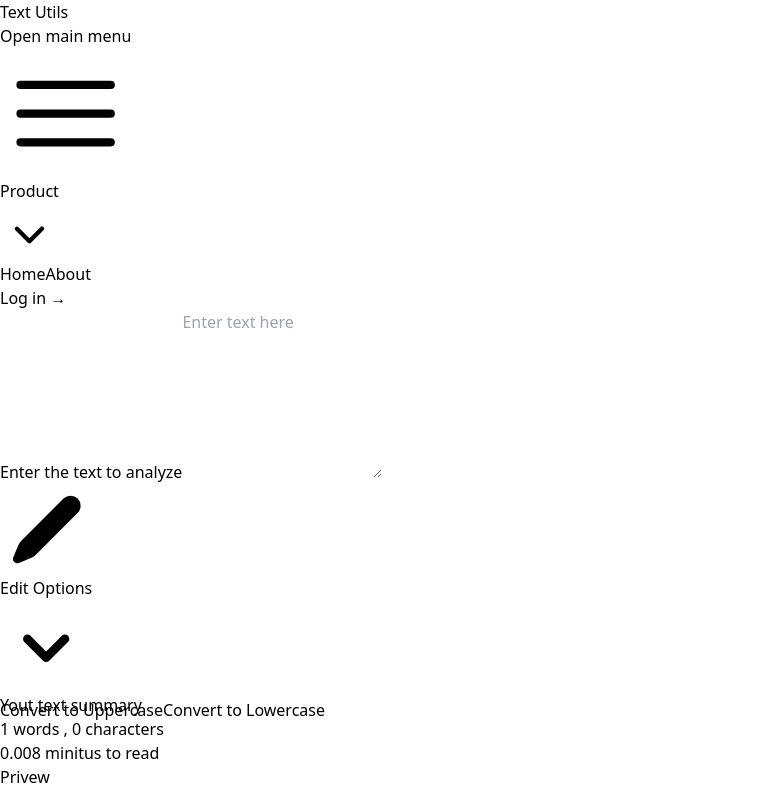
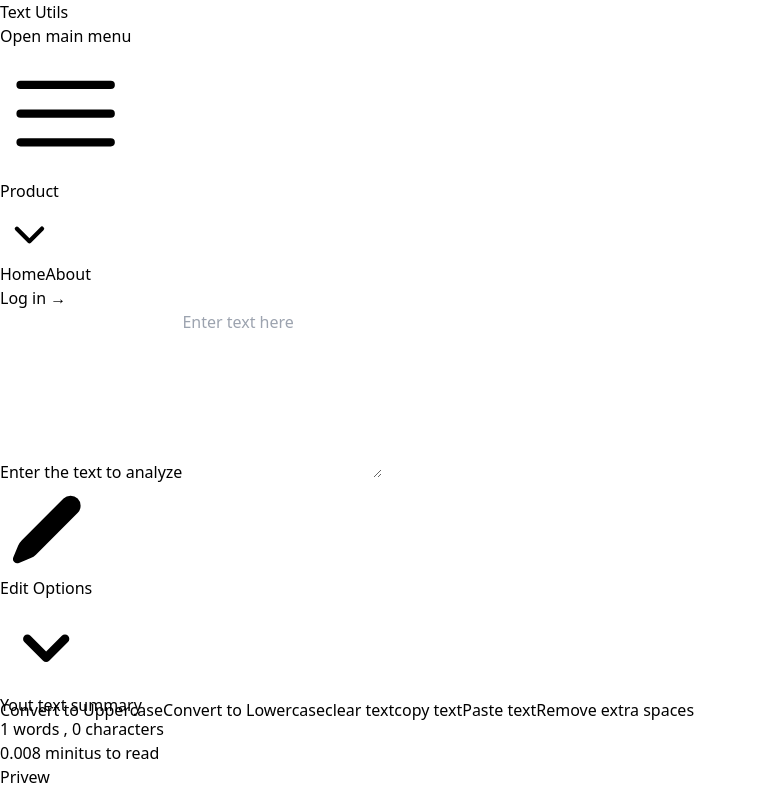
Before and after one commit to Gautam4513/Text-Utils, a React (Vite) app: page / in a window 1280 px wide. Both pictures are taken after a click on the button "Edit Options". Shown: the whole page, without its empty margins (0-757 px from the left). Built offline with nearby package versions, Linux system fonts and the light colour scheme.

Commit message:
adding more function and add favicon

```diff
--- a/index.html
+++ b/index.html
@@ -2,7 +2,7 @@
 <html lang="en">
   <head>
     <meta charset="UTF-8" />
-    <link rel="icon" type="image/svg+xml" href="/vite.svg" />
+    <link rel="icon" type="image/svg+xml" href="./public/favicon.svg" />
     <meta name="viewport" content="width=device-width, initial-scale=1.0" />
     <title>Text Utils</title>
     <link rel="preconnect" href="https://fonts.googleapis.com">
--- a/package.json
+++ b/package.json
@@ -14,7 +14,8 @@
     "@heroicons/react": "^2.1.5",
     "heroicons": "^2.1.5",
     "react": "^18.3.1",
-    "react-dom": "^18.3.1"
+    "react-dom": "^18.3.1",
+    "react-toastify": "^10.0.5"
   },
   "devDependencies": {
     "@eslint/js": "^9.9.0",
--- a/src/Components/TextFrom.jsx
+++ b/src/Components/TextFrom.jsx
@@ -1,5 +1,7 @@
 import React, { useState } from 'react'
 import { Field, Label, Textarea, Menu, MenuButton, MenuItem, MenuItems } from '@headlessui/react'
+import { toast, ToastContainer } from 'react-toastify';
+import "react-toastify/dist/ReactToastify.css";
 
 import {
     ChevronDownIcon,
@@ -16,6 +18,54 @@ export default function TextFrom(props) {
     }
     const handleLoClick = () => {
         setText(text.toLocaleLowerCase());
+    }
+    const handleClear = () => {
+        setText("");
+    }
+    const handleCopy = async () => {
+        if (navigator.clipboard) {
+            navigator.clipboard.writeText(text)
+                .then(() => {
+                    toast.success('copid successfuly', {
+                        position: "top-center",
+                        autoClose: 2000,
+                        hideProgressBar: false,
+                        closeOnClick: true,
+                        pauseOnHover: true,
+                        draggable: true,
+                        progress: undefined,
+                        theme: "light",
+                        });
+                })
+                .catch((err) => {
+
+                    console.error('Error copying text: ', err);
+                });
+        } else {
+            toast.warn('Clipboard API is not supported.', {
+                position: "top-right",
+                autoClose: 2000,
+                hideProgressBar: false,
+                closeOnClick: true,
+                pauseOnHover: true,
+                draggable: true,
+                progress: undefined,
+                theme: "light",
+                });
+            console.log('Clipboard API is not supported.');
+        }
+    };
+    const handlePaste =()=>{
+        if(navigator.clipboard){
+            navigator.clipboard.readText().then(data=>{
+                setText(data);
+            }).catch(err=>{
+                console.error(err);
+            })
+        }
+    }
+    const handleExtraSpaces = () =>{
+        setText(text.split(/ +/).join(" "));
     }
     return (
         <div className="w-full max-w-3xl px-4 text-black    py-3  mx-auto relative ">
@@ -43,7 +93,7 @@ export default function TextFrom(props) {
                     </MenuButton>
                     <MenuItems
                         transition
-                        anchor={{to:"bottom end" , gap:"5px"}}
+                        anchor={{ to: "bottom end", gap: "5px" }}
 
                         className="w-52 flex flex-col gap-3 p-2 origin-top-right rounded-xl border border-black/5 bg-black/10  text-sm/6 text-white transition duration-100 ease-out [--anchor-gap:var(--spacing-1)] focus:outline-none data-[closed]:scale-95 data-[closed]:opacity-0">
                         <MenuItem className="">
@@ -51,6 +101,30 @@ export default function TextFrom(props) {
                         </MenuItem>
                         <MenuItem className="">
                             <button className='py-2 px-5  bg-violet-500 text-white font-semibold rounded-lg shadow-md hover:bg-violet-700 active:outline-none active:ring active:ring-violet-400 active:ring-opacity-75' onClick={handleLoClick}>Convert to Lowercase</button>
+                        </MenuItem>
+                        <MenuItem>
+                            <button className='py-2 px-5  bg-violet-500 text-white font-semibold rounded-lg shadow-md hover:bg-violet-700 active:outline-none active:ring active:ring-violet-400 active:ring-opacity-75'
+                                onClick={handleClear}>
+                                clear text
+                            </button>
+                        </MenuItem>
+                        <MenuItem>
+                            <button className='py-2 px-5  bg-violet-500 text-white font-semibold rounded-lg shadow-md hover:bg-violet-700 active:outline-none active:ring active:ring-violet-400 active:ring-opacity-75'
+                                onClick={handleCopy}>
+                                copy text
+                            </button>
+                        </MenuItem>
+                        <MenuItem>
+                            <button className='py-2 px-5  bg-violet-500 text-white font-semibold rounded-lg shadow-md hover:bg-violet-700 active:outline-none active:ring active:ring-violet-400 active:ring-opacity-75'
+                                onClick={handlePaste}>
+                                Paste text
+                            </button>
+                        </MenuItem>
+                        <MenuItem>
+                            <button className='py-2 px-5  bg-violet-500 text-white font-semibold rounded-lg shadow-md hover:bg-violet-700 active:outline-none active:ring active:ring-violet-400 active:ring-opacity-75'
+                                onClick={handleExtraSpaces}>
+                                Remove extra spaces
+                            </button>
                         </MenuItem>
                     </MenuItems>
                 </Menu>
@@ -64,6 +138,7 @@ export default function TextFrom(props) {
                 <h2 className='text-2xl font-bold '>Privew</h2>
                 <p>{text}</p>
             </div>
+            <ToastContainer />
         </div>
     )
 }
```
Also changed, not shown: public/favicon.svg (added), 1 other file (tests, documents, lock files or other folders).
